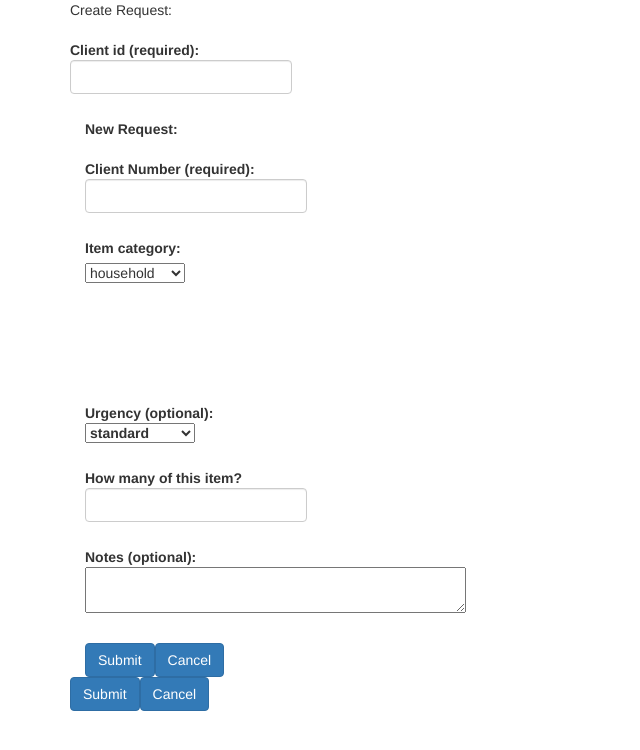
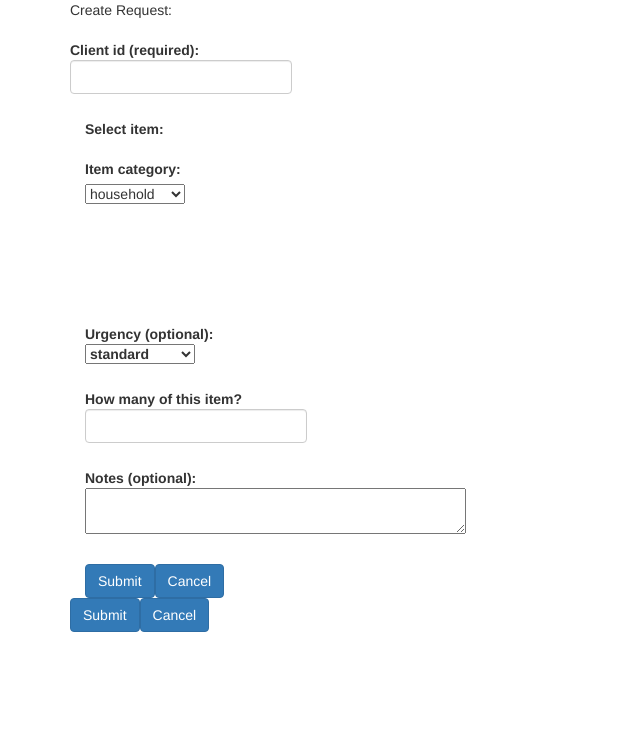
Before and after one commit to eabehr/simplify, a React (Create React App) app in the folder client/: page /request in a window 1280 px wide. Shown: the top 750 px of the page, without its empty margins (0-640 px from the left). Built offline with nearby package versions, Linux system fonts and the light colour scheme.

Commit message:
Place item request component within component for full request page, so that it can be used on a per item basis to build up a total request

```diff
--- a/client/src/components/CreateRequest.js
+++ b/client/src/components/CreateRequest.js
@@ -42,7 +42,7 @@
               <br/><br/>
 
 
-                < ItemRequest />
+                <ItemRequest />
 
               <input type="submit" value="Submit" className="btn btn-primary"/>
               <Link to={"/"} className="btn btn-primary">Cancel</Link>
--- a/client/src/components/ItemRequest.js
+++ b/client/src/components/ItemRequest.js
@@ -181,12 +181,7 @@ class ItemRequest extends Component {
         return (
             <div className="container">
                 <form onSubmit={this.handleSubmit}>
-                    <b>New Request:</b>
-                    <br /> <br />
-                    <label>
-                        Client Number (required):
-                        <input required type="text" name="clientId" onChange={this.handleFormChange} className="form-control" />
-                    </label>
+                    <b>Select item:</b>
                     <br /><br />
                     { categoryDropdown }
                     <br/><br/>
--- a/client/src/index.js
+++ b/client/src/index.js
@@ -17,7 +17,6 @@
             <Route exact path='/' component={App} />
             {/* Route to create a new request */}
             <Route path='/request' component={CreateRequest} />
-            <Route path='/request-items' component={ItemRequest} />
 
             {/* Route to view request list */}
             <Route path='/request-list' component={RequestList} />
```
